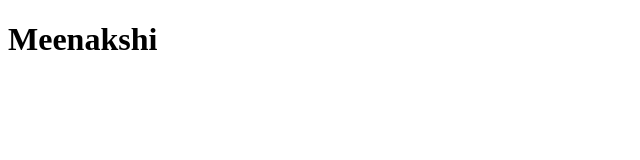
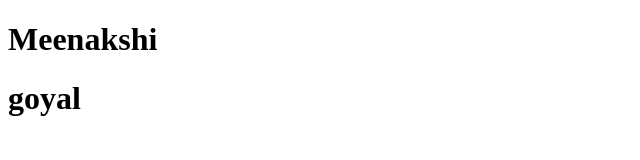
Before and after one commit to Meenakshi848-stock/my2ndRepo, a plain HTML site: page index.html in a window 1280 px wide. Shown: the whole page, without its empty margins (0-640 px from the left). Drawn offline with Linux system fonts and the light colour scheme.

Commit message:
first commit in feaure1branch

```diff
--- a/index.html
+++ b/index.html
@@ -7,5 +7,6 @@
 </head>
 <body>
     <h1>Meenakshi</h1>
+    <h1>goyal</h1>
 </body>
 </html>
```
